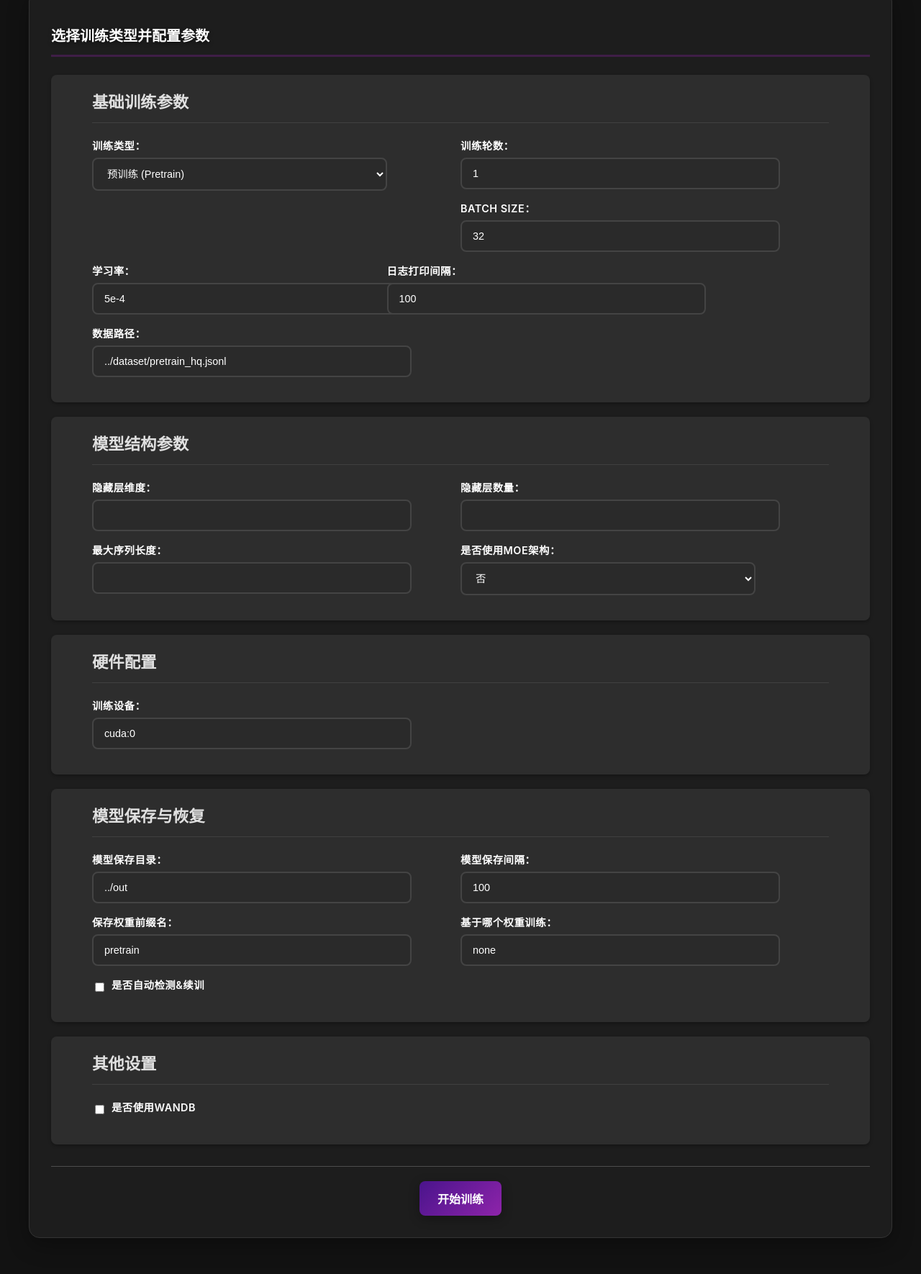
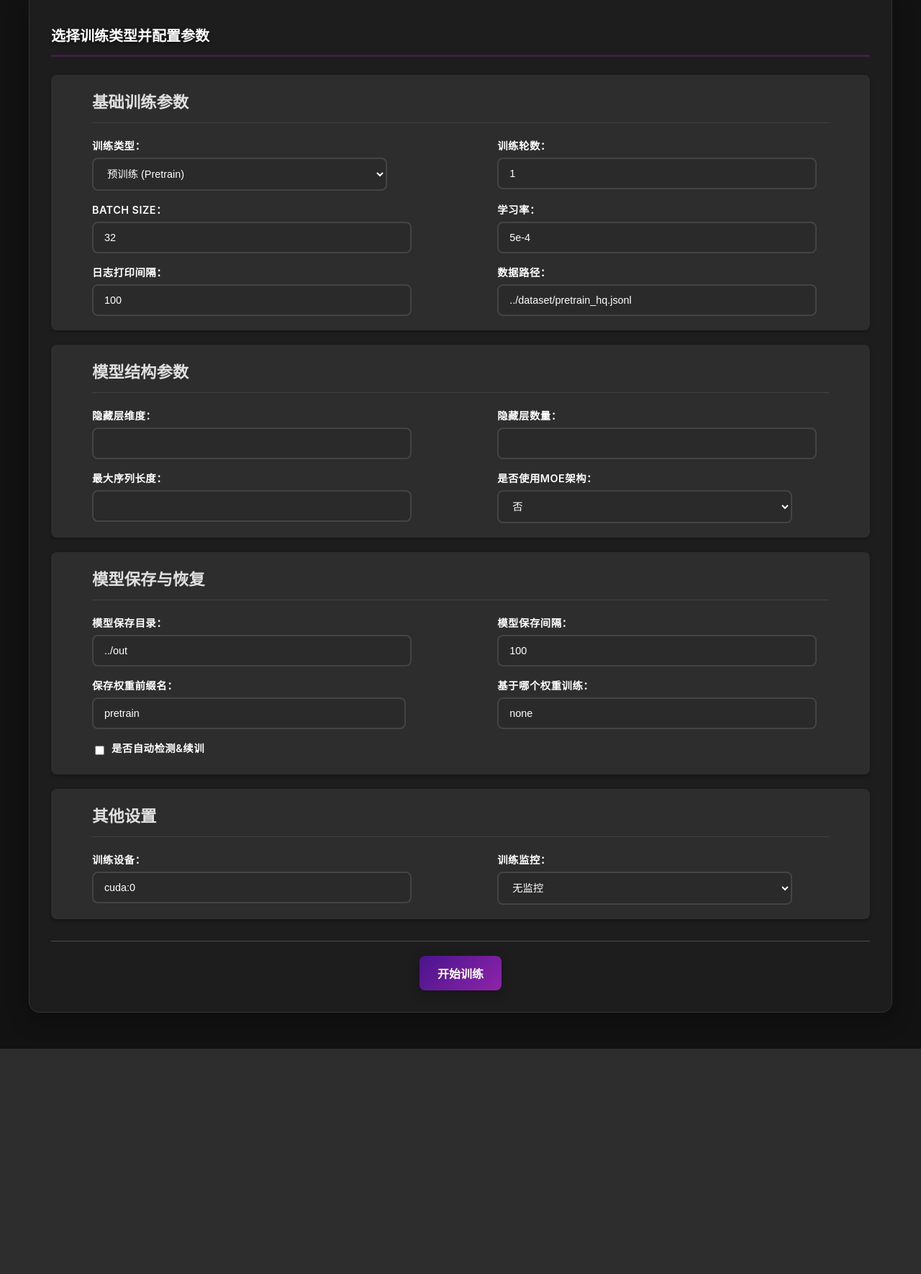
Before and after one commit to jingyaogong/minimind, a Flask app: page / in a window 1280 px wide. Shown: the part 222-1992 px from the top of the page at 72% size. After the commit the page ends 1679 px from the top, so only its background shows below. Run offline with Flask 3, Linux system fonts and the light colour scheme.

Commit message:
fix training logs show

```diff
--- a/scripts/static/css/style.css
+++ b/scripts/static/css/style.css
@@ -89,37 +89,30 @@ h1 {
     border-top: 1px solid #4d4d4d;
 }
 
-/* 参数内容容器 */
+/* 参数内容容器 - 使用flex布局替代float */
 .parameter-content {
     width: 100%;
+    display: flex;
+    flex-wrap: wrap;
+    justify-content: space-between;
+    gap: 15px;
 }
 
 .form-group {
-    width: 40%;
-    float: left;
-    margin-bottom: 15px;
-    margin-right: 10%;
+    width: 40%; /* 考虑gap间距，确保两个元素能并排 */
+    margin-bottom: 0;
+    margin-right: 5%;
     box-sizing: border-box;
-}
-
-.form-group:nth-child(2n) {
-    margin-right: 0;
 }
 
 /* 确保复选框组占满整行 */
 .form-group.checkbox-group {
     width: 100%;
-    margin-right: 0;
 }
 
 .form-group.pretrain-sft, .form-group.lora {
-    /* 移除100%宽度设置，让这些参数也遵循每行两个的布局 */
-}
-
-.parameter-content::after {
-    content: "";
-    display: table;
-    clear: both;
+    /* 保持默认宽度，遵循每行两个的布局 */
+    width: calc(40% - 8px);
 }
 label {
     display: block;
@@ -247,6 +240,10 @@ button:active {
     background: linear-gradient(135deg, #ff416c 0%, #ff4b2b 100%);
     color: white;
 }
+.status-manual-stop {
+    background: linear-gradient(135deg, #4e54c8 0%, #8f94fb 100%);
+    color: white;
+}
 .btn-stop {
     background: linear-gradient(135deg, #ff416c 0%, #ff4b2b 100%);
     padding: 8px 15px;
--- a/scripts/static/js/script.js
+++ b/scripts/static/js/script.js
@@ -89,16 +89,15 @@ function loadProcesses() {
                 processItem.className = 'process-item';
 
                 let statusClass = '';
-                let statusText = '';
-                if (process.running) {
+                // 根据后端返回的status字段设置状态类
+                if (process.status === '运行中') {
                     statusClass = 'status-running';
-                    statusText = '运行中';
-                } else if (process.error) {
+                } else if (process.status === '手动停止') {
+                    statusClass = 'status-manual-stop';
+                } else if (process.status === '出错') {
                     statusClass = 'status-error';
-                    statusText = '出错';
                 } else {
                     statusClass = 'status-completed';
-                    statusText = '已完成';
                 }
 
                 processItem.innerHTML = `
@@ -107,11 +106,12 @@ function loadProcesses() {
                             <strong>${process.train_type}</strong> - ${process.start_time}
                         </div>
                         <div>
-                            <span class="process-status ${statusClass}">${statusText}</span>
+                            <span class="process-status ${statusClass}">${process.status}</span>
                         </div>
                     </div>
                     <div>
                         <button class="btn-logs" onclick="showLogs('${process.id}')">查看日志</button>
+                        <button class="btn-logs" onclick="refreshLog('${process.id}')">刷新日志</button>
                         ${process.running ? `<button class="btn-stop" onclick="stopProcess('${process.id}')">停止训练</button>` : ''}
                     </div>
                     <div id="logs-${process.id}" class="logs-container hidden"></div>
@@ -128,13 +128,26 @@ function showLogs(processId) {
     logsContainer.classList.toggle('hidden');
 
     if (!logsContainer.classList.contains('hidden')) {
-        fetch(`/logs/${processId}`)
-            .then(response => response.text())
-            .then(logs => {
-                logsContainer.textContent = logs;
-                logsContainer.scrollTop = logsContainer.scrollHeight;
-            });
+        loadLogContent(processId, logsContainer);
     }
+}
+
+// 刷新日志
+function refreshLog(processId) {
+    const logsContainer = document.getElementById(`logs-${processId}`);
+    if (!logsContainer.classList.contains('hidden')) {
+        loadLogContent(processId, logsContainer);
+    }
+}
+
+// 加载日志内容
+function loadLogContent(processId, logsContainer) {
+    fetch(`/logs/${processId}`)
+        .then(response => response.text())
+        .then(logs => {
+            logsContainer.textContent = logs;
+            logsContainer.scrollTop = logsContainer.scrollHeight;
+        });
 }
 
 // 停止进程
@@ -206,10 +219,11 @@ function loadLogFiles() {
                 fileItem.innerHTML = `
                     <div class="process-info">
                         <div>
-                            <strong>${trainType}</strong> - ${logfile.modified_time}
+                            <strong>${trainType}</strong> - ${logfile.filename}
                         </div>
                         <div>
                             <span class="process-status status-completed">已保存</span>
+                            <span style="margin-left: 10px; color: #999; font-size: 0.9em;">${logfile.modified_time}</span>
                         </div>
                     </div>
                     <div>
--- a/scripts/templates/index.html
+++ b/scripts/templates/index.html
@@ -80,17 +80,6 @@
                     </div>
                 </div>
 
-                <!-- 硬件配置 -->
-                <div class="parameter-card">
-                    <h3 class="card-title">硬件配置</h3>
-                    <div class="parameter-content">
-                        <div class="form-group">
-                            <label for="device">训练设备：</label>
-                            <input type="text" id="device" name="device" value="cuda:0" required>
-                        </div>
-                    </div>
-                </div>
-
                 <!-- 模型保存与恢复 -->
                 <div class="parameter-card">
                     <h3 class="card-title">模型保存与恢复</h3>
@@ -129,10 +118,15 @@
                     <h3 class="card-title">其他设置</h3>
                     <div class="parameter-content">
                         <div class="form-group">
-                            <div class="checkbox-group">
-                                <input type="checkbox" id="use_wandb" name="use_wandb" value="1">
-                                <label for="use_wandb">是否使用wandb</label>
-                            </div>
+                            <label for="device">训练设备：</label>
+                            <input type="text" id="device" name="device" value="cuda:0" required>
+                        </div>
+                        <div class="form-group">
+                            <label for="train_monitor">训练监控：</label>
+                            <select id="train_monitor" name="train_monitor">
+                                <option value="none">无监控</option>
+                                <option value="wandb">使用WandB/SwanLab</option>
+                            </select>
                         </div>
                     </div>
                 </div>
--- a/scripts/train_web_ui.py
+++ b/scripts/train_web_ui.py
@@ -48,14 +48,22 @@ def start_training_process(train_type, params):
 
     # 添加通用参数
     for key, value in params.items():
-        if key not in ['train_type', 'save_weight', 'lora_name']:
-            # 特殊处理布尔标志参数
-            if key in ['use_wandb', 'from_resume']:
-                if value == '1':  # 只有当值为1时才添加这个标志
-                    cmd.append(f'--{key}')
-            else:
-                # 确保log_interval和save_interval参数正确传递
-                cmd.extend([f'--{key}', str(value)])
+        # 跳过特殊参数
+        if key in ['train_type', 'save_weight', 'lora_name', 'train_monitor']:
+            continue
+
+        # 特殊处理布尔标志参数
+        if key == 'from_resume':
+            if value == '1':  # 只有当值为1时才添加这个标志
+                cmd.append(f'--{key}')
+        else:
+            # 确保log_interval和save_interval参数正确传递
+            cmd.extend([f'--{key}', str(value)])
+
+    # 单独处理训练监控参数，确保它不会被错误地添加值
+    if 'train_monitor' in params:
+        if params['train_monitor'] == 'wandb' or params['train_monitor'] == 'swanlab':
+            cmd.append('--use_wandb')  # 对于wandb和swanlab，只添加标志，不添加值
 
     # 创建日志文件
     with open(log_file, 'w') as f:
@@ -118,8 +126,6 @@ def train():
     # 处理复选框参数
     if 'from_resume' not in params:
         params['from_resume'] = '0'
-    if 'use_wandb' not in params:
-        params['use_wandb'] = '0'
 
     # 启动训练进程
     process_id = start_training_process(train_type, params)
@@ -133,12 +139,18 @@ def train():
 def processes():
     result = []
     for process_id, info in training_processes.items():
+        # 确定状态
+        status = '运行中' if info['running'] else \
+                '手动停止' if 'manually_stopped' in info and info['manually_stopped'] else \
+                '出错' if info['error'] else '已完成'
+
         result.append({
             'id': process_id,
             'train_type': info['train_type'],
             'start_time': info['start_time'],
             'running': info['running'],
-            'error': info['error']
+            'error': info['error'],
+            'status': status
         })
     return jsonify(result)
 
@@ -158,7 +170,10 @@ def logs(process_id):
                 if os.path.exists(log_file):
                     try:
                         with open(log_file, 'r', encoding='utf-8') as f:
-                            return f.read()
+                            # 只读取最后500行
+                            lines = f.readlines()
+                            last_500_lines = lines[-500:] if len(lines) > 500 else lines
+                            return ''.join(last_500_lines)
                     except Exception as e:
                         return f'读取日志失败: {str(e)}'
     return '日志文件不存在或已被删除'
@@ -186,6 +201,8 @@ def get_logfiles():
                     })
                 except Exception as e:
                     continue
+    # 按修改时间倒序排序，最新的在前面
+    logfiles.sort(key=lambda x: x['modified_time'], reverse=True)
     return jsonify(logfiles)
 
 @app.route('/logfile-content/<filename>')
@@ -219,11 +236,15 @@ def stop(process_id):
             process.terminate()
             # 等待进程结束
             process.wait(timeout=5)
+            # 标记为手动停止
+            training_processes[process_id]['running'] = False
+            training_processes[process_id]['manually_stopped'] = True
         except subprocess.TimeoutExpired:
             # 如果超时，强制杀死
             process.kill()
-
-        training_processes[process_id]['running'] = False
+            # 标记为手动停止
+            training_processes[process_id]['running'] = False
+            training_processes[process_id]['manually_stopped'] = True
         return jsonify({'success': True})
     return jsonify({'success': False})
 
```
